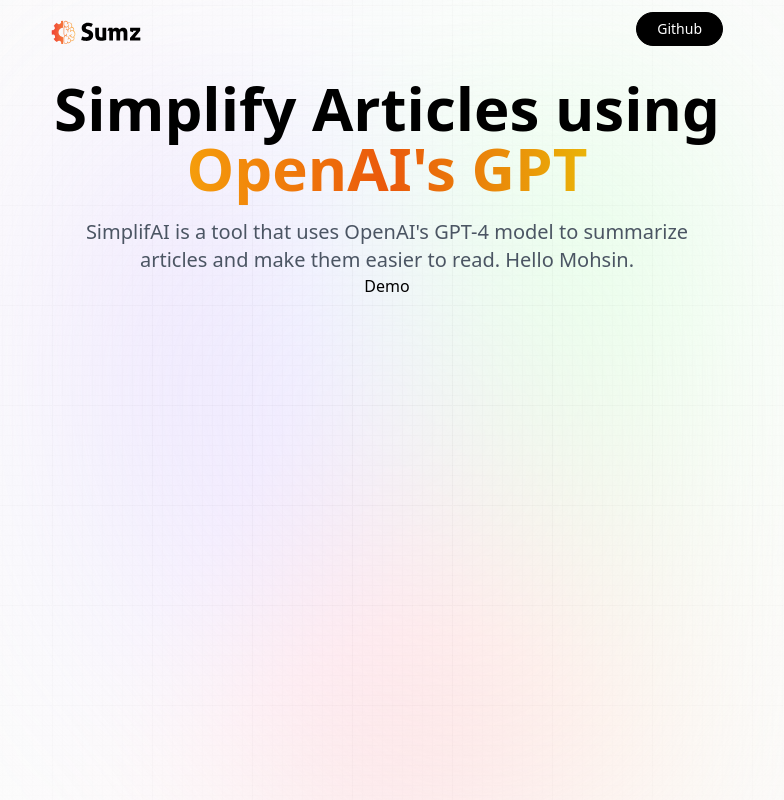
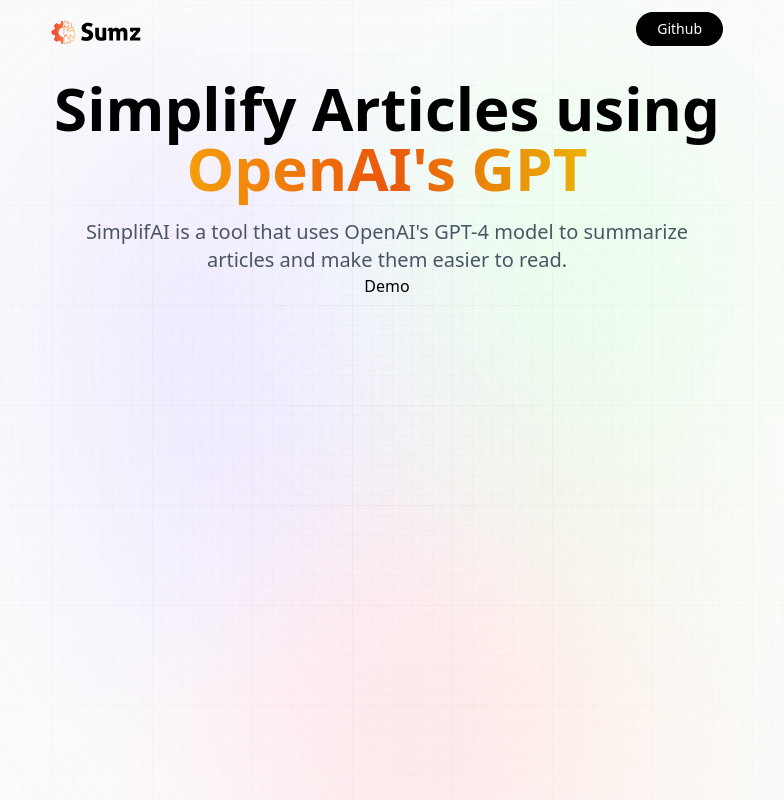
Before and after one commit to MohsinRehman12/simplifAI, a React (Vite) app: page / in a window 1280 px wide. Shown: the whole page, without its empty margins (253-1037 px from the left). Built offline with nearby package versions, Linux system fonts and the light colour scheme; a web font is replaced by a local one.

Commit message:
Restore commit to original message

```diff
--- a/src/components/Hero.jsx
+++ b/src/components/Hero.jsx
@@ -25,7 +25,6 @@
 
         <h2 className="desc">
             SimplifAI is a tool that uses OpenAI's GPT-4 model to summarize articles and make them easier to read.
-            Hello Mohsin.
         </h2>
     </header>
   )
```
